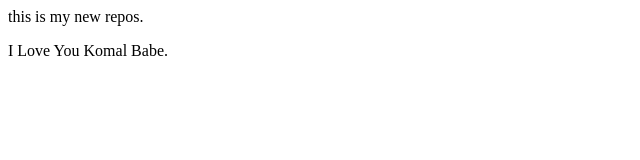
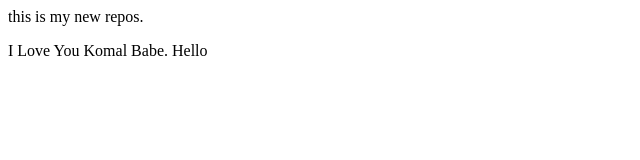
Before and after one commit to kvivekgurjar-rgb/LocalRepo, a plain HTML site: page index.html in a window 1280 px wide. Shown: the full height of the page, 0-640 px from the left. Drawn offline with Linux system fonts and the light colour scheme.

Commit message:
Add Hello

```diff
--- a/index.html
+++ b/index.html
@@ -1,2 +1,2 @@
 <p>this is my new repos.</p>
-<p>I Love You Komal Babe.</p>
+<p>I Love You Komal Babe. Hello</p>
```
